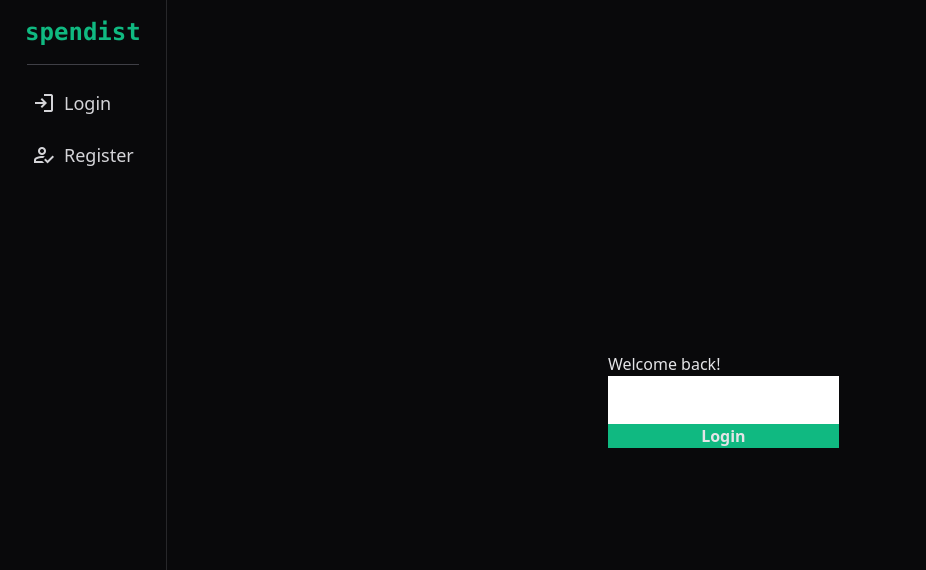
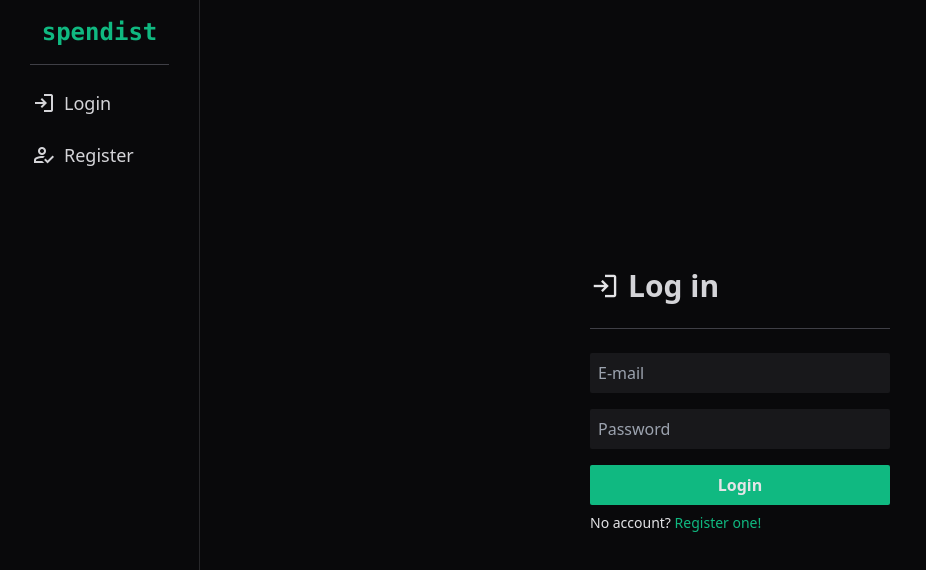
Before and after one commit to csandrisTurr/spendist, a Vue app: page /login in a window 1280 px wide. Shown: the top 570 px of the page, without its empty margins (0-926 px from the left). Built offline with nearby package versions, Linux system fonts and the light colour scheme.

Commit message:
feat: read desc
- button component
- input component
- auth pages (design)

```diff
--- a/package.json
+++ b/package.json
@@ -14,6 +14,7 @@
   "dependencies": {
     "pinia": "^2.1.7",
     "vue": "^3.3.4",
+    "vue-axios": "^3.5.2",
     "vue-router": "^4.2.5"
   },
   "devDependencies": {
--- /dev/null
+++ b/src/components/Button.vue
@@ -0,0 +1,9 @@
+<script lang="ts" setup>
+</script>
+
+<template>
+    <button class="bg-emerald-500 font-bold rounded-sm p-2 hover:bg-emerald-400 ease-out duration-200 active:bg-emerald-600"><slot></slot></button>
+</template>
+
+<style lang="scss" scope>
+</style>
--- /dev/null
+++ b/src/components/Input.vue
@@ -0,0 +1,10 @@
+<script lang="ts" setup>
+defineProps(['type', 'name', 'id', 'placeholder']);
+const textModel = defineModel();
+</script>
+
+<template>
+    <input :type="type" :name="name" :id="id" v-model="textModel" :placeholder="placeholder"
+        class="p-2 rounded-sm bg-zinc-900 text-zinc-400 outline-emerald-500 selection:bg-emerald-400 selection:text-zinc-900 shadow-none border-none"
+    >
+</template>
--- a/src/components/Sidebar.vue
+++ b/src/components/Sidebar.vue
@@ -3,13 +3,14 @@ import { computed } from 'vue';
 import Icon from './Icon.vue';
 import { $$, $ref } from 'vue/macros';
 import { useRouter } from 'vue-router';
+import { useUserStore } from '@/stores/user';
+import router from '@/router';
 
+const userStore = useUserStore();
 const routeMap = {
     'register': 'how_to_reg',
     'calendar': 'calendar_month',
 };
-
-const publicRoutes = ['login', 'register'];
 
 function capitalize(str: string): string {
     return `${str[0].toUpperCase()}${str.slice(1)}`;
@@ -19,15 +20,14 @@ function toIcon(str: keyof typeof routeMap): string {
     return routeMap[str] || str;
 }
 
-const routes = computed(
-    () => useRouter().getRoutes().filter(x =>
-        publicRoutes.indexOf(x.name as string) != -1
-        )
-    );
+const routes = computed(() => router.getRoutes().filter(x => {
+    return (x.meta['public'] && !userStore.loggedIn()) ||
+           (!x.meta['public'] && userStore.loggedIn());
+}));
 </script>
 
 <template>
-    <nav class="flex flex-col border-r-zinc-800 border-r-[1px] p-4 gap-4">
+    <nav class="flex flex-col border-r-zinc-800 border-r-[1px] p-4 gap-4 min-w-[200px]">
         <span class="text-emerald-500 font-mono font-bold text-2xl w-full text-center">spendist</span>
         <hr class="border-zinc-700 w-5/6 self-center">
         <div class="flex flex-col gap-2">
--- a/src/router/index.ts
+++ b/src/router/index.ts
@@ -4,6 +4,7 @@ import LoginView from '../views/LoginView.vue'
 import RegisterView from '../views/RegisterView.vue'
 import CalendarView from '../views/CalendarView.vue'
 import AnalyticsView from '../views/AnalyticsView.vue'
+import { useUserStore } from '@/stores/user'
 
 const router = createRouter({
   history: createWebHistory(import.meta.env.BASE_URL),
@@ -12,16 +13,22 @@ const router = createRouter({
       path: '/login',
       name: 'login',
       component: LoginView,
+      meta: {
+        public: true,
+      }
     },
     {
       path: '/register',
       name: 'register',
       component: RegisterView,
+      meta: {
+        public: true,
+      }
     },
     {
-      path: '/calendar',
-      name: 'calendar',
-      component: CalendarView,
+      path: '/',
+      name: 'home',
+      component: HomeView
     },
     {
       path: '/analytics',
@@ -29,11 +36,22 @@ const router = createRouter({
       component: AnalyticsView,
     },
     {
-      path: '/',
-      name: 'home',
-      component: HomeView
+      path: '/calendar',
+      name: 'calendar',
+      component: CalendarView,
     },
   ]
-})
+});
+
+router.beforeEach((to, from) => {
+  const userStore = useUserStore();
+
+  if (to.meta['public'] || userStore.loggedIn()) {
+    console.log('asd')
+    return;
+  }
+
+  router.push('login');
+});
 
 export default router
--- a/src/stores/user.ts
+++ b/src/stores/user.ts
@@ -2,7 +2,15 @@ import { ref, computed } from 'vue'
 import { defineStore } from 'pinia'
 
 export const useUserStore = defineStore('user', () => {
-  const loggedIn = ref(false);
+  const currentUser = ref(null);
 
-  return { loggedIn };
+  function setUser(user: any) {
+    currentUser.value = user;
+  }
+
+  function loggedIn(): boolean {
+    return currentUser.value != null;
+  }
+
+  return { setUser, loggedIn };
 })
--- a/src/views/LoginView.vue
+++ b/src/views/LoginView.vue
@@ -1,13 +1,53 @@
 <script setup lang="ts">
+import Input from '@/components/Input.vue';
+import Button from '@/components/Button.vue';
+import Icon from '@/components/Icon.vue';
+import { ref } from 'vue';
+import router from '@/router';
+import { useUserStore } from '@/stores/user';
+
+const userStore = useUserStore();
+
+const emailText = ref('');
+const passwordText = ref('');
+
+function validateEmail() {
+
+}
+
+function validatePassword() {
+
+}
+
+function login() {
+  validateEmail();
+  validatePassword();
+
+  userStore.setUser({
+    email: emailText,
+    password: passwordText,
+  });
+
+  router.push('/');
+}
 </script>
 
 <template>
   <main class="w-full h-full flex justify-center items-center">
-    <div class="flex flex-col">
-      <span>Welcome back!</span>
-      <input type="text" name="email" id="email">
-      <input type="password" name="password" id="password">
-      <button class="bg-emerald-500 font-bold">Login</button>
+    <div class="flex flex-col w-[300px] gap-6">
+      <span class="flex items-center gap-2">
+        <Icon class="text-3xl">login</Icon>
+        <span class="text-3xl text-zinc-300 font-bold">Log in</span>
+      </span>
+      <hr class="border-zinc-700">
+      <div class="flex flex-col gap-4">
+        <Input v-model="emailText" type="text" name="email" id="email" placeholder="E-mail" />
+        <Input v-model="passwordText" type="password" name="password" id="password" placeholder="Password" />
+        <div class="flex flex-col gap-2">
+          <Button @click="login">Login</Button>
+          <span class="text-sm">No account? <RouterLink to="register" class="text-emerald-500">Register one!</RouterLink></span>
+        </div>
+      </div>
     </div>
   </main>
 </template>
--- a/src/views/RegisterView.vue
+++ b/src/views/RegisterView.vue
@@ -1,8 +1,53 @@
 <script setup lang="ts">
+import Button from '@/components/Button.vue';
+import Icon from '@/components/Icon.vue';
+import Input from '@/components/Input.vue';
+import router from '@/router';
+import { useUserStore } from '@/stores/user';
+import { ref } from 'vue';
+
+const userStore = useUserStore();
+
+const emailText = ref('');
+const passwordText = ref('');
+
+function validateEmail() {
+
+}
+
+function validatePassword() {
+
+}
+
+function register() {
+  validateEmail();
+  validatePassword();
+
+  userStore.setUser({
+    email: emailText,
+    password: passwordText,
+  });
+
+  router.push('/');
+}
 </script>
 
 <template>
-  <main>
-    register
+  <main class="w-full h-full flex justify-center items-center">
+    <div class="flex flex-col w-[300px] gap-6">
+      <span class="flex items-center gap-2">
+        <Icon class="text-3xl">how_to_reg</Icon>
+        <span class="text-3xl text-zinc-300 font-bold">Register</span>
+      </span>
+      <hr class="border-zinc-700">
+      <div class="flex flex-col gap-4">
+        <Input v-model="emailText" type="text" name="email" id="email" placeholder="E-mail" />
+        <Input v-model="passwordText" type="password" name="password" id="password" placeholder="Password" />
+        <div class="flex flex-col gap-2">
+          <Button @click="register">Register</Button>
+          <span class="text-sm">Yes account? <RouterLink to="login" class="text-emerald-500">Log in!</RouterLink></span>
+        </div>
+      </div>
+    </div>
   </main>
 </template>
--- a/vite.config.ts
+++ b/vite.config.ts
@@ -5,9 +5,7 @@ import vue from '@vitejs/plugin-vue'
 
 // https://vitejs.dev/config/
 export default defineConfig({
-  plugins: [
-    vue(),
-  ],
+  plugins: [vue({ script: { defineModel: true } })],
   resolve: {
     alias: {
       '@': fileURLToPath(new URL('./src', import.meta.url))
```
Also changed, not shown: 1 other file (tests, documents, lock files or other folders).
